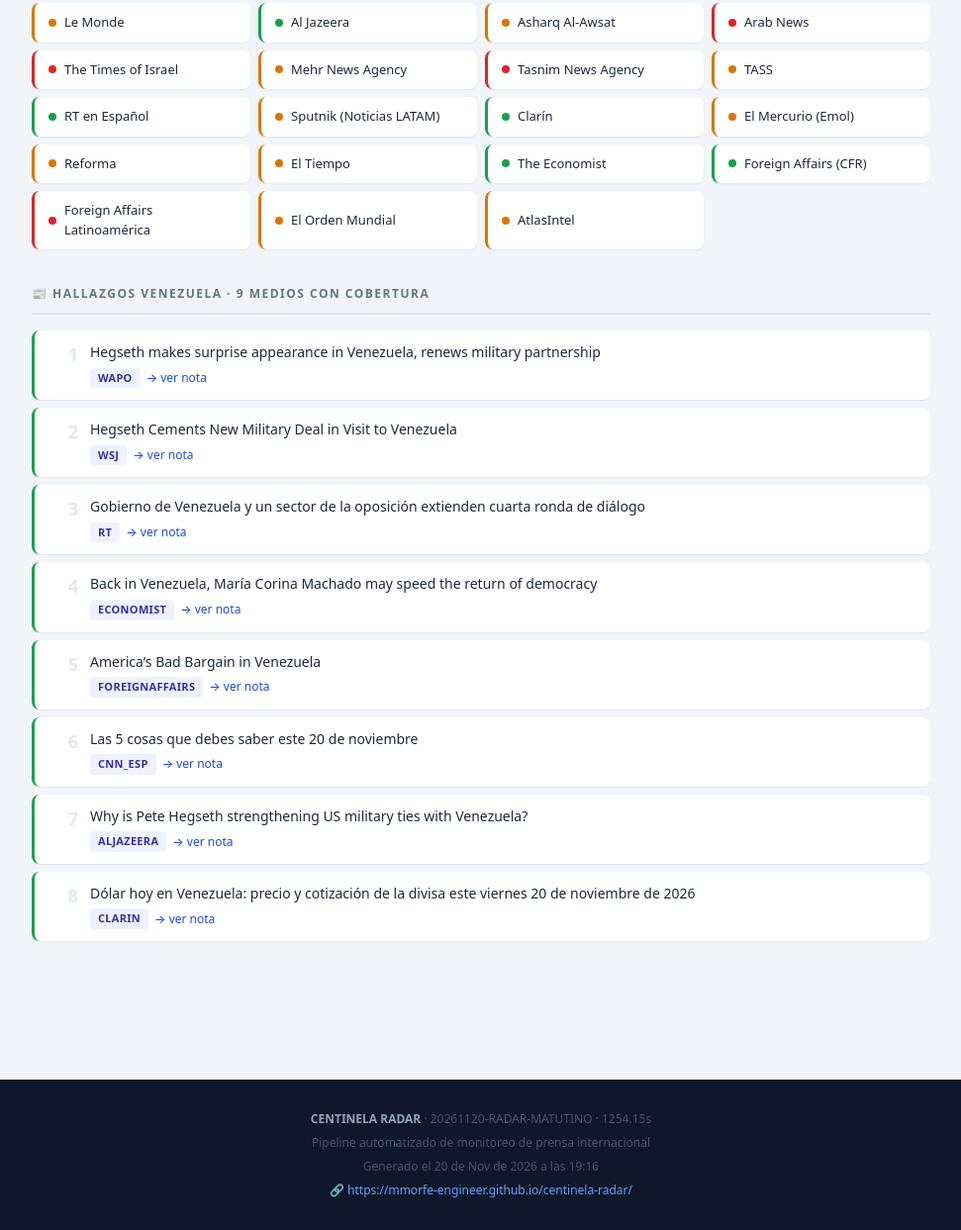
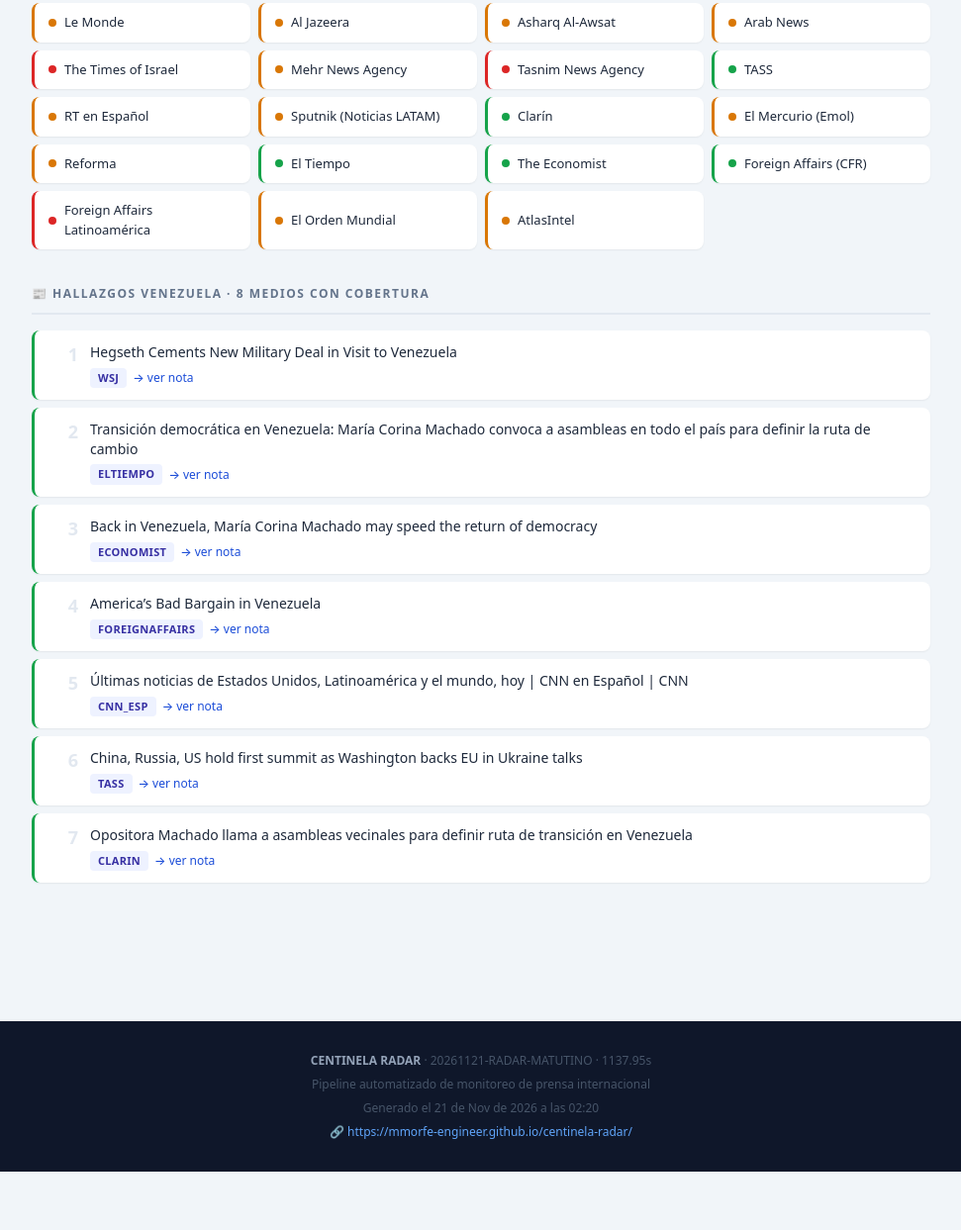
Before and after one commit to mmorfe-engineer/centinela-radar, a plain HTML site: page docs/index.html in a window 1280 px wide. Shown: the part 862-2105 px from the top of the page at 99% size, without its empty margins (154-1125 px from the left). After the commit the page ends 2046 px from the top, so only its background shows below. Drawn offline with Linux system fonts and the light colour scheme.

Commit message:
radar: informe 20261121T0220 [MATUTINO]

```diff
--- a/docs/index.html
+++ b/docs/index.html
@@ -4,7 +4,7 @@
     <meta charset="UTF-8">
     <meta name="viewport" content="width=device-width, initial-scale=1.0">
     <meta name="description" content="Sala Situacional de Medios Internacionales · Venezuela">
-    <title>RADAR | 20261120-RADAR-MATUTINO</title>
+    <title>RADAR | 20261121-RADAR-MATUTINO</title>
     <style>
         :root {
             --verde: #16A34A; --amarillo: #D97706; --rojo: #DC2626;
@@ -117,8 +117,8 @@
     <h1>📡 RADAR 📡</h1>
     <div class="hdr-meta">
         <span class="badge badge-matutino">MATUTINO</span>
-        <span>20 Nov 2026 · 19:16 VET</span>
-        <span>35/35 medios · 8 hallazgos Venezuela</span>
+        <span>21 Nov 2026 · 02:20 VET</span>
+        <span>35/35 medios · 7 hallazgos Venezuela</span>
     </div>
 </header>
 
@@ -126,17 +126,17 @@
 
     <div class="semaforo">
         <div class="sem-card v">
-            <div class="sem-num">9</div>
+            <div class="sem-num">8</div>
             <div class="sem-label">🟢 Con cobertura</div>
             <div class="sem-sub">Venezuela en agenda</div>
         </div>
         <div class="sem-card a">
-            <div class="sem-num">15</div>
+            <div class="sem-num">17</div>
             <div class="sem-label">🟡 Sin cobertura</div>
             <div class="sem-sub">Certificado · sin Venezuela</div>
         </div>
         <div class="sem-card r">
-            <div class="sem-num">11</div>
+            <div class="sem-num">10</div>
             <div class="sem-label">🔴 No verificable</div>
             <div class="sem-sub">Error · paywall · timeout</div>
         </div>
@@ -175,7 +175,7 @@
 <div class="medio-chip amarillo" title="Sin cobertura certificada"><span class="dot"></span><span class="nombre">CNBC</span></div>
 <div class="medio-chip rojo" title="Error: Fetch fallido: Bloqueado: HTTP 403"><span class="dot"></span><span class="nombre">Axios</span></div>
 <div class="medio-chip rojo" title="Error: Fetch fallido: Bloqueado: HTTP 402"><span class="dot"></span><span class="nombre">USA Today</span></div>
-<div class="medio-chip verde" title="Con cobertura"><span class="dot"></span><span class="nombre">The Washington Post</span></div>
+<div class="medio-chip amarillo" title="Sin cobertura certificada"><span class="dot"></span><span class="nombre">The Washington Post</span></div>
 <div class="medio-chip rojo" title="Error: Fetch fallido: Bloqueado: HTTP 403"><span class="dot"></span><span class="nombre">The Washington Times</span></div>
 <div class="medio-chip amarillo" title="Sin cobertura certificada"><span class="dot"></span><span class="nombre">Los Angeles Times</span></div>
 <div class="medio-chip rojo" title="Error: Fetch fallido: Timeout después de 2 reintentos"><span class="dot"></span><span class="nombre">El Nuevo Herald (Miami Herald)</span></div>
@@ -187,19 +187,19 @@
 <div class="medio-chip amarillo" title="Sin cobertura certificada"><span class="dot"></span><span class="nombre">BBC</span></div>
 <div class="medio-chip rojo" title="Error: Fetch fallido: Bloqueado: HTTP 403"><span class="dot"></span><span class="nombre">AFP — Agence France-Presse</span></div>
 <div class="medio-chip amarillo" title="Sin cobertura certificada"><span class="dot"></span><span class="nombre">Le Monde</span></div>
-<div class="medio-chip verde" title="Con cobertura"><span class="dot"></span><span class="nombre">Al Jazeera</span></div>
+<div class="medio-chip amarillo" title="Sin cobertura certificada"><span class="dot"></span><span class="nombre">Al Jazeera</span></div>
 <div class="medio-chip amarillo" title="Sin cobertura certificada"><span class="dot"></span><span class="nombre">Asharq Al-Awsat</span></div>
-<div class="medio-chip rojo" title="Error: Fetch fallido: Bloqueado: HTTP 403"><span class="dot"></span><span class="nombre">Arab News</span></div>
+<div class="medio-chip amarillo" title="Sin cobertura certificada"><span class="dot"></span><span class="nombre">Arab News</span></div>
 <div class="medio-chip rojo" title="Error: Fetch fallido: Bloqueado: HTTP 403"><span class="dot"></span><span class="nombre">The Times of Israel</span></div>
 <div class="medio-chip amarillo" title="Sin cobertura certificada"><span class="dot"></span><span class="nombre">Mehr News Agency</span></div>
 <div class="medio-chip rojo" title="Error: Fetch fallido: HTTPSConnectionPool(host='www.tasnimnews.com', port=443): Max retries exceeded with url: /en (Caused by NameResolutionError("HTTPSConnection(host='www.tasnimnews.com', port=443): Failed to resolve 'www.tasnimnews.com' ([Errno -2] Name or service not known)"))"><span class="dot"></span><span class="nombre">Tasnim News Agency</span></div>
-<div class="medio-chip amarillo" title="Sin cobertura certificada"><span class="dot"></span><span class="nombre">TASS</span></div>
-<div class="medio-chip verde" title="Con cobertura"><span class="dot"></span><span class="nombre">RT en Español</span></div>
+<div class="medio-chip verde" title="Con cobertura"><span class="dot"></span><span class="nombre">TASS</span></div>
+<div class="medio-chip amarillo" title="Sin cobertura certificada"><span class="dot"></span><span class="nombre">RT en Español</span></div>
 <div class="medio-chip amarillo" title="Sin cobertura certificada"><span class="dot"></span><span class="nombre">Sputnik (Noticias LATAM)</span></div>
 <div class="medio-chip verde" title="Con cobertura"><span class="dot"></span><span class="nombre">Clarín</span></div>
 <div class="medio-chip amarillo" title="Sin cobertura certificada"><span class="dot"></span><span class="nombre">El Mercurio (Emol)</span></div>
 <div class="medio-chip amarillo" title="Sin cobertura certificada"><span class="dot"></span><span class="nombre">Reforma</span></div>
-<div class="medio-chip amarillo" title="Sin cobertura certificada"><span class="dot"></span><span class="nombre">El Tiempo</span></div>
+<div class="medio-chip verde" title="Con cobertura"><span class="dot"></span><span class="nombre">El Tiempo</span></div>
 <div class="medio-chip verde" title="Con cobertura"><span class="dot"></span><span class="nombre">The Economist</span></div>
 <div class="medio-chip verde" title="Con cobertura"><span class="dot"></span><span class="nombre">Foreign Affairs (CFR)</span></div>
 <div class="medio-chip rojo" title="Error: Fetch fallido: Timeout después de 2 reintentos"><span class="dot"></span><span class="nombre">Foreign Affairs Latinoamérica</span></div>
@@ -209,19 +209,11 @@
     </section>
 
     <section>
-        <h2 class="sec-title">📰 Hallazgos Venezuela · 9 medios con cobertura</h2>
+        <h2 class="sec-title">📰 Hallazgos Venezuela · 8 medios con cobertura</h2>
         <div class="hallazgo-list">
 
         <div class="hallazgo-item">
             <div class="hallazgo-rank">1</div>
-            <div class="hallazgo-content">
-                <div class="hallazgo-titulo">Hegseth makes surprise appearance in Venezuela, renews military partnership</div>
-                <div class="hallazgo-meta"><span class="tag tag-medio">WAPO</span> <a class="tag-fuente" href="https://www.washingtonpost.com/world/2026/11/18/hegseth-makes-surprise-appearance-venezuela-renews-military-partnership/" target="_blank" rel="noopener">→ ver nota</a></div>
-            </div>
-        </div>
-
-        <div class="hallazgo-item">
-            <div class="hallazgo-rank">2</div>
             <div class="hallazgo-content">
                 <div class="hallazgo-titulo">Hegseth Cements New Military Deal in Visit to Venezuela</div>
                 <div class="hallazgo-meta"><span class="tag tag-medio">WSJ</span> <a class="tag-fuente" href="https://www.wsj.com/world/americas/hegseth-cements-new-military-deal-in-visit-to-venezuela-621ccdcb?mod=rss_worldnews" target="_blank" rel="noopener">→ ver nota</a></div>
@@ -229,15 +221,15 @@
         </div>
 
         <div class="hallazgo-item">
-            <div class="hallazgo-rank">3</div>
+            <div class="hallazgo-rank">2</div>
             <div class="hallazgo-content">
-                <div class="hallazgo-titulo">Gobierno de Venezuela y un sector de la oposición extienden cuarta ronda de diálogo</div>
-                <div class="hallazgo-meta"><span class="tag tag-medio">RT</span> <a class="tag-fuente" href="https://actualidad-rt.com/actualidad/638961-gobierno-venezuela-oposicion-extender-ronda-dialogo?utm_source=rss&utm_medium=rss&utm_campaign=all" target="_blank" rel="noopener">→ ver nota</a></div>
+                <div class="hallazgo-titulo">Transición democrática en Venezuela: María Corina Machado convoca a asambleas en todo el país para definir la ruta de cambio</div>
+                <div class="hallazgo-meta"><span class="tag tag-medio">ELTIEMPO</span> <a class="tag-fuente" href="https://www.eltiempo.com/mundo/venezuela/transicion-democratica-en-venezuela-maria-corina-machado-convoca-a-asambleas-en-todo-el-pais-para-definir-la-ruta-de-cambio-3602893" target="_blank" rel="noopener">→ ver nota</a></div>
             </div>
         </div>
 
         <div class="hallazgo-item">
-            <div class="hallazgo-rank">4</div>
+            <div class="hallazgo-rank">3</div>
             <div class="hallazgo-content">
                 <div class="hallazgo-titulo">Back in Venezuela, María Corina Machado may speed the return of democracy</div>
                 <div class="hallazgo-meta"><span class="tag tag-medio">ECONOMIST</span> <a class="tag-fuente" href="https://www.economist.com/the-americas/2026/10/25/back-in-venezuela-maria-corina-machado-may-speed-the-return-of-democracy" target="_blank" rel="noopener">→ ver nota</a></div>
@@ -245,7 +237,7 @@
         </div>
 
         <div class="hallazgo-item">
-            <div class="hallazgo-rank">5</div>
+            <div class="hallazgo-rank">4</div>
             <div class="hallazgo-content">
                 <div class="hallazgo-titulo">America’s Bad Bargain in Venezuela</div>
                 <div class="hallazgo-meta"><span class="tag tag-medio">FOREIGNAFFAIRS</span> <a class="tag-fuente" href="https://www.foreignaffairs.com/venezuela/americas-bad-bargain-venezuela" target="_blank" rel="noopener">→ ver nota</a></div>
@@ -253,26 +245,26 @@
         </div>
 
         <div class="hallazgo-item">
+            <div class="hallazgo-rank">5</div>
+            <div class="hallazgo-content">
+                <div class="hallazgo-titulo">Últimas noticias de Estados Unidos, Latinoamérica y el mundo, hoy | CNN en Español | CNN</div>
+                <div class="hallazgo-meta"><span class="tag tag-medio">CNN_ESP</span> <a class="tag-fuente" href="https://cnnespanol.cnn.com/" target="_blank" rel="noopener">→ ver nota</a></div>
+            </div>
+        </div>
+
+        <div class="hallazgo-item">
             <div class="hallazgo-rank">6</div>
             <div class="hallazgo-content">
-                <div class="hallazgo-titulo">Las 5 cosas que debes saber este 20 de noviembre</div>
-                <div class="hallazgo-meta"><span class="tag tag-medio">CNN_ESP</span> <a class="tag-fuente" href="https://cnnespanol.cnn.com/2026/11/20/mundo/5-cosas-20-noviembre-orix" target="_blank" rel="noopener">→ ver nota</a></div>
+                <div class="hallazgo-titulo">China, Russia, US hold first summit as Washington backs EU in Ukraine talks</div>
+                <div class="hallazgo-meta"><span class="tag tag-medio">TASS</span> <a class="tag-fuente" href="https://tass.com/pressreview/2222189/amp" target="_blank" rel="noopener">→ ver nota</a></div>
             </div>
         </div>
 
         <div class="hallazgo-item">
             <div class="hallazgo-rank">7</div>
             <div class="hallazgo-content">
-                <div class="hallazgo-titulo">Why is Pete Hegseth strengthening US military ties with Venezuela?</div>
-                <div class="hallazgo-meta"><span class="tag tag-medio">ALJAZEERA</span> <a class="tag-fuente" href="http://aljazeera.com/news/2026/11/19/why-is-pete-hegseth-strengthening-us-military-ties-with-venezuela" target="_blank" rel="noopener">→ ver nota</a></div>
-            </div>
-        </div>
-
-        <div class="hallazgo-item">
-            <div class="hallazgo-rank">8</div>
-            <div class="hallazgo-content">
-                <div class="hallazgo-titulo">Dólar hoy en Venezuela: precio y cotización de la divisa este viernes 20 de noviembre de 2026</div>
-                <div class="hallazgo-meta"><span class="tag tag-medio">CLARIN</span> <a class="tag-fuente" href="https://www.clarin.com/economia/dolar-hoy-en-venezuela-precio-y-cotizacion-de-la-divisa-este-viernes-20-de-noviembre-de-2026_0_wAMLx0B4CE.html" target="_blank" rel="noopener">→ ver nota</a></div>
+                <div class="hallazgo-titulo">Opositora Machado llama a asambleas vecinales para definir ruta de transición en Venezuela</div>
+                <div class="hallazgo-meta"><span class="tag tag-medio">CLARIN</span> <a class="tag-fuente" href="https://www.clarin.com/estados-unidos/opositora-machado-llama-a-asambleas-vecinales-para-definir-ruta-de-transicion-en-venezuela_0_buQuo9asfi.html" target="_blank" rel="noopener">→ ver nota</a></div>
             </div>
         </div>
         </div>
@@ -281,9 +273,9 @@
 </div>
 
 <footer>
-    <strong>CENTINELA RADAR</strong> · 20261120-RADAR-MATUTINO · 1254.15s<br>
+    <strong>CENTINELA RADAR</strong> · 20261121-RADAR-MATUTINO · 1137.95s<br>
     Pipeline automatizado de monitoreo de prensa internacional<br>
-    Generado el 20 de Nov de 2026 a las 19:16<br><a href="https://mmorfe-engineer.github.io/centinela-radar/">🔗 https://mmorfe-engineer.github.io/centinela-radar/</a>
+    Generado el 21 de Nov de 2026 a las 02:20<br><a href="https://mmorfe-engineer.github.io/centinela-radar/">🔗 https://mmorfe-engineer.github.io/centinela-radar/</a>
 </footer>
 
 </body>
```
